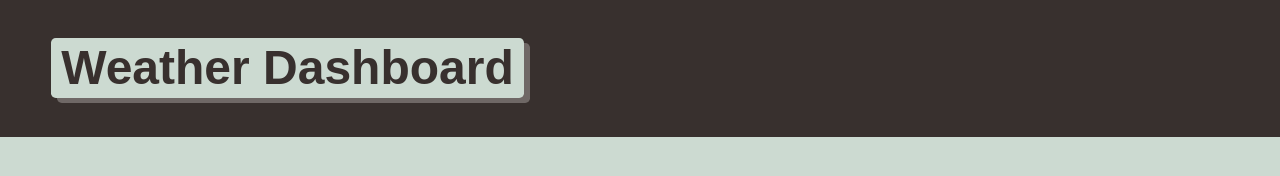
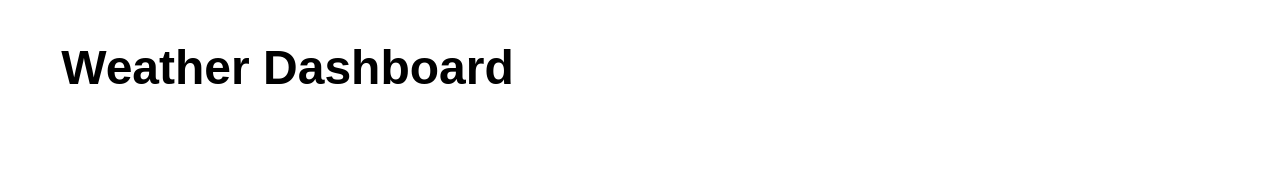
Before and after one commit to sambollano/WeatherDashboard, a plain HTML site: page index.html in a window 1280 px wide. Drawn offline with Linux system fonts and the light colour scheme.

Commit message:
Update style.css

```diff
--- a/assets/css/style.css
+++ b/assets/css/style.css
@@ -1,9 +1,6 @@
 :root {
-  --primary: #ccdad1;
-  --secondary: #9caea9;
-  --tertiary: #788585;
-  --light-dark: #6f6866;
-  --dark: #38302e;
+  --primary: #black;
+  --secondary:black;
   --border-radius: 0.3rem;
 }
 * {
```
